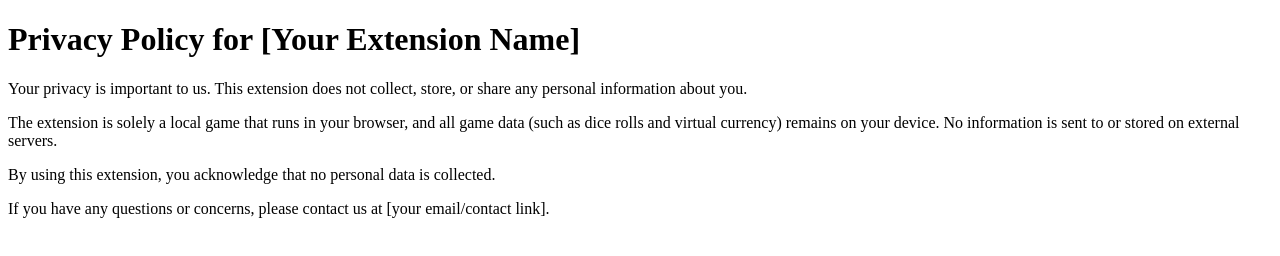
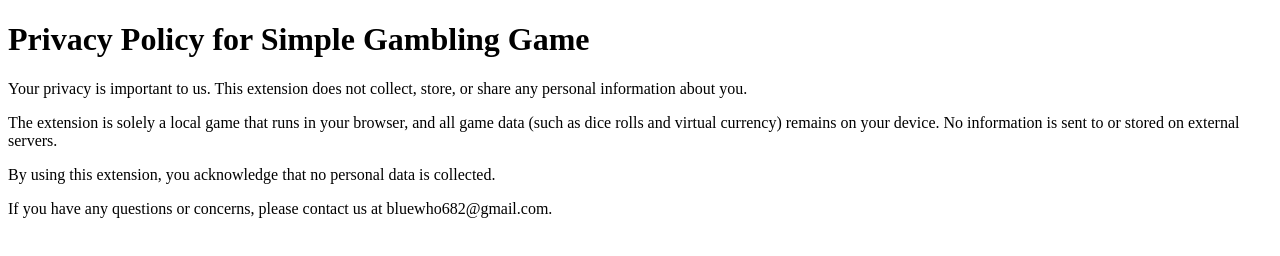
Before and after one commit to David242012/privacy-policy, a plain HTML site: page index.html in a window 1280 px wide. Drawn offline with Linux system fonts and the light colour scheme.

Commit message:
Update index.html

```diff
--- a/index.html
+++ b/index.html
@@ -6,10 +6,10 @@
     <title>Privacy Policy</title>
 </head>
 <body>
-    <h1>Privacy Policy for [Your Extension Name]</h1>
+    <h1>Privacy Policy for Simple Gambling Game </h1>
     <p>Your privacy is important to us. This extension does not collect, store, or share any personal information about you.</p>
     <p>The extension is solely a local game that runs in your browser, and all game data (such as dice rolls and virtual currency) remains on your device. No information is sent to or stored on external servers.</p>
     <p>By using this extension, you acknowledge that no personal data is collected.</p>
-    <p>If you have any questions or concerns, please contact us at [your email/contact link].</p>
+    <p>If you have any questions or concerns, please contact us at bluewho682@gmail.com.</p>
 </body>
 </html>
```
